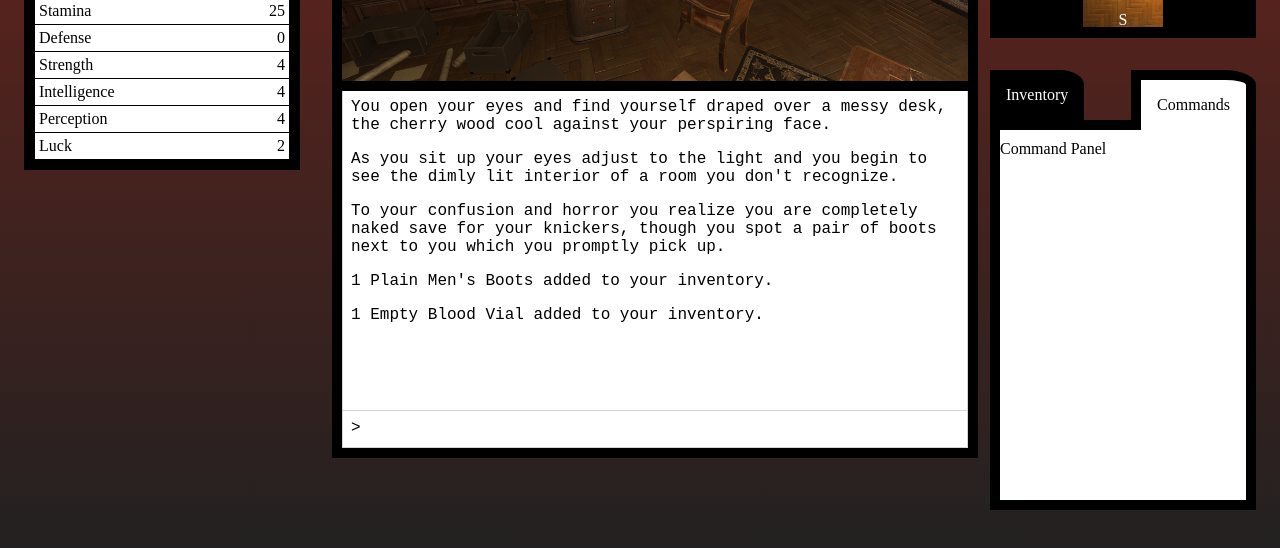
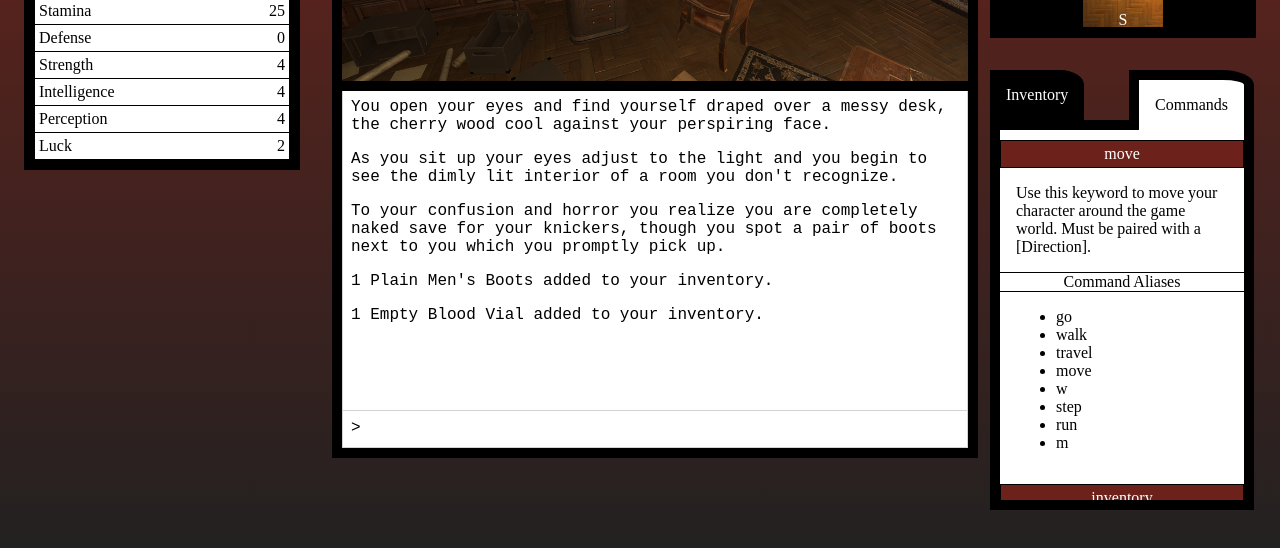
Before and after one commit to adphillips2017/Grinning-at-Daisy-Roots, an Angular app: page / in a window 1280 px wide. Both pictures are taken after a click on the element "Commands". Shown: the part 252-800 px from the top of the page. Built offline with nearby package versions, Linux system fonts and the light colour scheme.

Commit message:
added information panel

```diff
--- /dev/null
+++ b/src/app/modules/information-panel/commands-helper/commands-helper.component.html
@@ -0,0 +1,10 @@
+<div class="commands-helper">
+    <div class="command" *ngFor="let command of commands">
+        <div class="command-label">{{ command.label }}</div>
+        <div class="help-text">{{ command.helpText }}</div>
+        <div class="alias-label">Command Aliases</div>
+        <div class="aliases-list">
+            <ul><li class="alias" *ngFor="let alias of command.aliases">{{ alias }}</li></ul>
+        </div>
+    </div>
+</div>
--- /dev/null
+++ b/src/app/modules/information-panel/commands-helper/commands-helper.component.scss
@@ -0,0 +1,29 @@
+.commands-helper {
+    .command {
+        margin-bottom: 2rem;
+
+        .command-label {
+            border: 1px solid black;
+            padding: .25rem;
+            text-align: center;
+            background-color: #6c221b;
+            color: white;
+        }
+
+        .help-text {
+            padding: 1rem;
+        }
+
+        .alias-label {
+            border-bottom: 1px solid black;
+            border-top: 1px solid black;
+            text-align: center;
+        }
+
+        .aliases-list {
+            padding: 1rem;
+            padding-top: 0rem;
+            padding-bottom: 0rem;
+        }
+    }
+}
--- /dev/null
+++ b/src/app/modules/information-panel/commands-helper/commands-helper.component.ts
@@ -0,0 +1,85 @@
+import { Component } from '@angular/core';
+
+@Component({
+  selector: 'app-commands-helper',
+  templateUrl: './commands-helper.component.html',
+  styleUrls: ['./commands-helper.component.scss']
+})
+export class CommandsHelperComponent {
+  helpKeywords = ['help'];
+  moveKeywords = ['go', 'walk', 'travel', 'move', 'w', 'step', 'run', 'm'];
+  inventoryKeywords = ['i', 'inventory'];
+  attackKeywords = ['attack', 'hit', 'strike'];
+  equipKeywords = ['equip', 'e'];
+  unequipKeywords = ['unequip', 'un'];
+  useKeywords = ['use', 'u'];
+  inspectKeywords = ['inspect', 'examine', 'look'];
+  fleeKeywords = ['flee'];
+  northKeywords = ['up', 'north', 'forward', 'straight', 'n', 'forwards', 'f'];
+  southKeywords = ['down', 'south', 'backward', 'backwards', 's', 'back', 'b'];
+  eastKeywords = ['right', 'east', 'e', 'r'];
+  westKeywords = ['left', 'west', 'w', 'l'];
+
+  commands = [
+    {
+      label: 'move',
+      aliases: this.moveKeywords,
+      helpText: 'Use this keyword to move your character around the game world.  Must be paired with a [Direction].'
+    },
+    {
+      label: 'inventory',
+      aliases: this.inventoryKeywords,
+      helpText: 'Use this keyword to check your inventory.'
+    },
+    {
+      label: 'attack',
+      aliases: this.attackKeywords,
+      helpText: 'Use this keyword to attack the current enemy.  Your attack damage is determined by your strength stat and currently equipped items.'
+    },
+    {
+      label: 'equip',
+      aliases: this.equipKeywords,
+      helpText: 'Use this keyword paired with an [Item Number] to equip that item from your inventory. You can only have one item in any given [Equipment Slot]. Any item already in that slot will automatically be unequipped.'
+    },
+    {
+      label: 'unequip',
+      aliases: this.unequipKeywords,
+      helpText: 'Use this keyword with the [Equipment Number] of the item  you wish to unequip.  Unequipped items are moved back into your inventory.'
+    },
+    {
+      label: 'use',
+      aliases: this.useKeywords,
+      helpText: 'Use this keyword along with the [Item Number] of a usable item in your inventory to trigger its effect.'
+    },
+    {
+      label: 'inspect',
+      aliases: this.inspectKeywords,
+      helpText: 'Use this keyword to Inspect things your character can see such as an [Item Number], \'equipment [Equipment Number\',  \'room\', or (when in combat) \'enemy\'.'
+    },
+    {
+      label: 'flee',
+      aliases: this.fleeKeywords,
+      helpText: 'Use this keyword with a [Direction] to attempt to flee from combat.  Your chance of fleeing is effected by your luck and the current enemy\'s stats.'
+    },
+    {
+      label: 'north',
+      aliases: this.northKeywords,
+      helpText: 'This is a [Direction] that can be used with applicable commands, but not by itself.'
+    },
+    {
+      label: 'south',
+      aliases: this.southKeywords,
+      helpText: 'This is a [Direction] that can be used with applicable commands, but not by itself.'
+    },
+    {
+      label: 'east',
+      aliases: this.eastKeywords,
+      helpText: 'This is a [Direction] that can be used with applicable commands, but not by itself.'
+    },
+    {
+      label: 'west',
+      aliases: this.westKeywords,
+      helpText: 'This is a [Direction] that can be used with applicable commands, but not by itself.'
+    }
+  ];
+}
--- a/src/app/modules/information-panel/information-panel.component.html
+++ b/src/app/modules/information-panel/information-panel.component.html
@@ -6,6 +6,6 @@
 
     <div class="content">
         <app-inventory-manager *ngIf="activeTab === 'inventory'; else commandPanel" [player]="player"></app-inventory-manager>
-        <ng-template #commandPanel>Command Panel</ng-template>
+        <ng-template #commandPanel><app-commands-helper></app-commands-helper></ng-template>
     </div>
 </div>
--- a/src/app/modules/information-panel/information-panel.component.scss
+++ b/src/app/modules/information-panel/information-panel.component.scss
@@ -1,5 +1,6 @@
 .information-panel {
     margin-top: 2rem;
+    width: 16.5rem;
 
     .tabs {
         display: flex;
@@ -19,6 +20,7 @@
                 color: black;
                 border: 10px solid black;
                 border-bottom: none;
+                z-index: 1;
             }
         }
     }
--- a/src/app/modules/information-panel/information-panel.module.ts
+++ b/src/app/modules/information-panel/information-panel.module.ts
@@ -2,12 +2,13 @@ import { NgModule } from '@angular/core';
 import { CommonModule } from '@angular/common';
 import { InformationPanelComponent } from './information-panel.component';
 import { InventoryManagerModule } from './inventory-manager/inventory-manager.module';
+import { CommandsHelperModule } from './commands-helper/commands-helper.module';
 
 
 
 @NgModule({
   declarations: [InformationPanelComponent],
-  imports: [CommonModule, InventoryManagerModule],
+  imports: [CommonModule, InventoryManagerModule, CommandsHelperModule],
   exports: [InformationPanelComponent]
 })
 export class InformationPanelModule { }
--- a/src/app/pages/dungeon/dungeon.component.ts
+++ b/src/app/pages/dungeon/dungeon.component.ts
@@ -32,8 +32,8 @@ export class DungeonComponent implements OnInit {
   inventoryKeywords = ['i', 'inventory'];
   attackKeywords = ['attack', 'hit', 'strike'];
   equipKeywords = ['equip', 'e'];
-  unequipKeywords = ['unequip', 'u'];
-  useKeywords = ['use'];
+  unequipKeywords = ['unequip', 'un'];
+  useKeywords = ['use', 'u'];
   inspectKeywords = ['inspect', 'examine', 'look'];
   fleeKeywords = ['flee'];
   northKeywords = ['up', 'north', 'forward', 'straight', 'n', 'forwards', 'f'];
```
Also changed, not shown: src/app/modules/information-panel/commands-helper/commands-helper.module.ts (added, +12 -0 lines), 1 other file (tests, documents, lock files or other folders).
